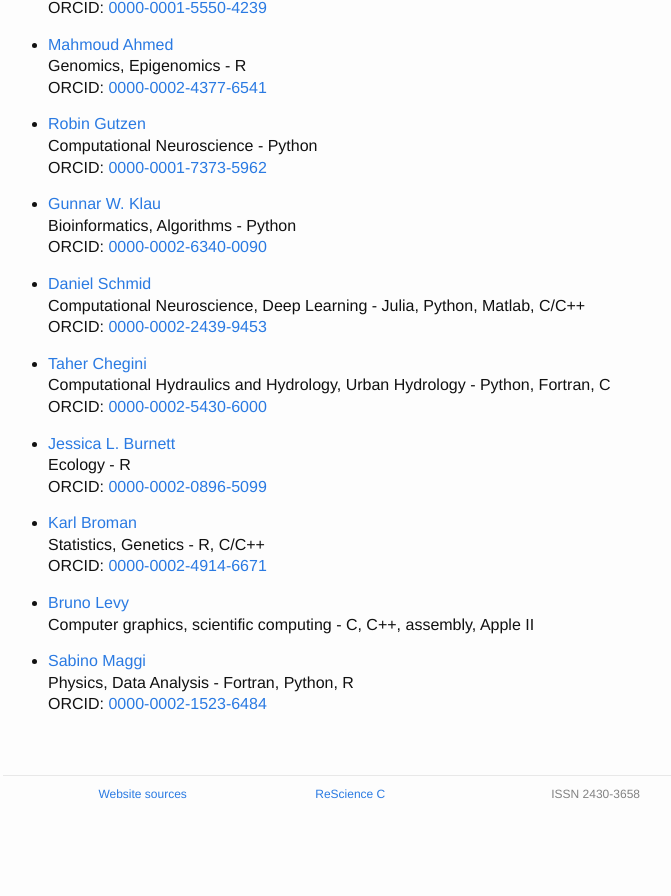
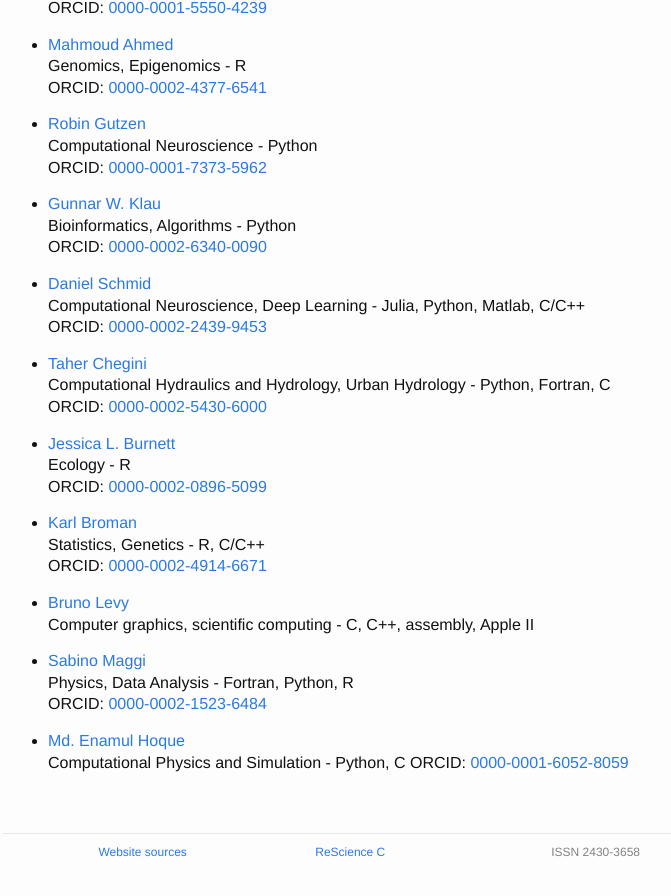
Before and after one commit to ReScience/rescience.github.io, a Jekyll site: the page built from 04-board.md, in a window 1280 px wide and 900 px high, scrolled down 10460 px. Shown: the top 896 px of the window, without its empty margins (252-923 px from the left). Built offline with Jekyll 4.4.1, drawn with Linux system fonts in a browser that asks for light colours; our own code applies the rules of GitHub Pages for plain Markdown files; before the commit the page ends 11302 px from its top, so only the background shows below that.

Commit message:
Add Md. Enamul Hoque as a reviewer

```diff
--- a/04-board.md
+++ b/04-board.md
@@ -574,3 +574,7 @@ ORCID: [0000-0002-8225-7517](https://orcid.org/0000-0002-8225-7517)
 * [Sabino Maggi](https://github.com/sabinomaggi)
   Physics, Data Analysis - Fortran, Python, R
   ORCID: [0000-0002-1523-6484](https://orcid.org/0000-0002-1523-6484)
+
+* [Md. Enamul Hoque](https://github.com/mjonyh)
+  Computational Physics and Simulation - Python, C
+  ORCID: [0000-0001-6052-8059](https://orcid.org/0000-0001-6052-8059)
```
